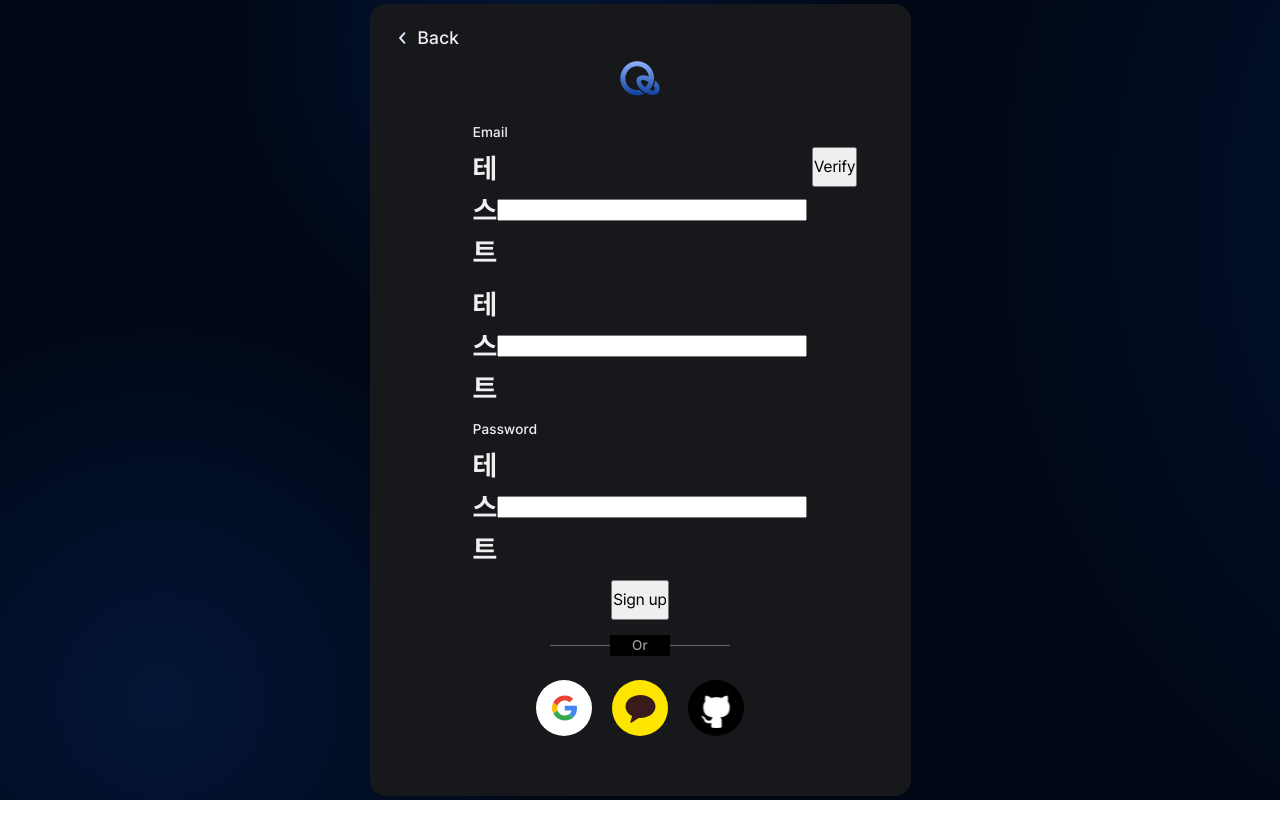
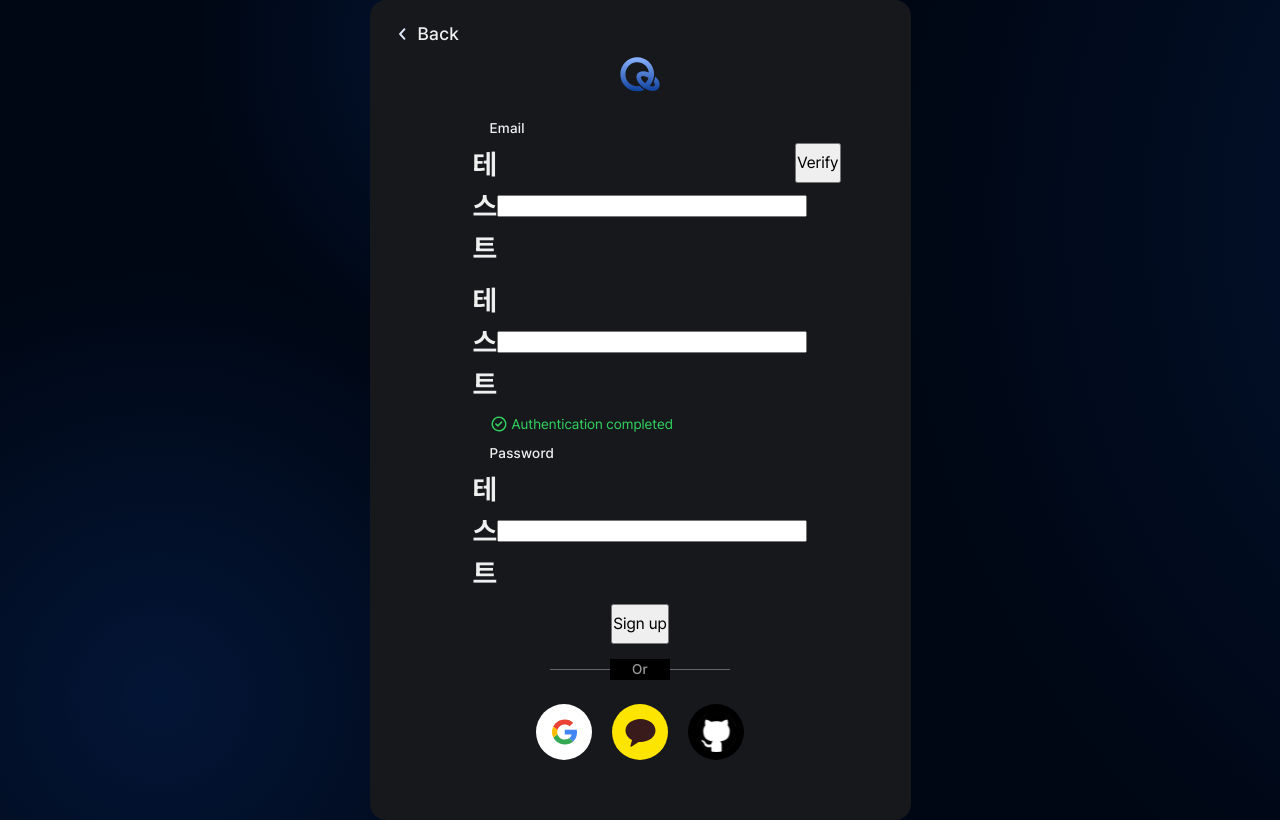
Before and after one commit to QASTUDIODEV/WEB_QASTUDIO, a React (Vite) app: page /signup in a window 1280 px wide. Built offline with nearby package versions, Linux system fonts and the light colour scheme.

Commit message:
feat: validationMessage 추가, hover시 backdrop, icon 추가

```diff
--- /dev/null
+++ b/src/components/auth/validationMessage/validationMessage.style.ts
@@ -0,0 +1,21 @@
+import styled from 'styled-components';
+
+const Container = styled.div`
+  display: flex;
+  ${({ theme }) => theme.align.row_space_between}
+  img {
+    width: 18px;
+    height: 18px;
+  }
+  gap: 4px;
+`;
+
+const TrueMessage = styled.div`
+  color: ${({ theme }) => theme.colors.success.success_500};
+  font-size: 14px;
+`;
+const ErrorMessage = styled.div`
+  color: ${({ theme }) => theme.colors.error.error_400};
+  font-size: 14px;
+`;
+export { Container, ErrorMessage, TrueMessage };
--- /dev/null
+++ b/src/components/auth/validationMessage/validationMessage.tsx
@@ -0,0 +1,26 @@
+import * as S from '@/components/auth/validationMessage/validationMessage.style';
+
+import Valid from '@/image/valid.svg';
+import Wrong from '@/image/wrong.svg';
+
+type TValidationMessage = {
+  message: string;
+  isError: boolean;
+};
+export default function ValidataionMessage({ message, isError }: TValidationMessage) {
+  return (
+    <>
+      {isError ? (
+        <S.Container>
+          <img src={Wrong} />
+          <S.ErrorMessage>{message}</S.ErrorMessage>
+        </S.Container>
+      ) : (
+        <S.Container>
+          <img src={Valid} />
+          <S.TrueMessage>{message}</S.TrueMessage>
+        </S.Container>
+      )}
+    </>
+  );
+}
--- a/src/pages/login/login.style.ts
+++ b/src/pages/login/login.style.ts
@@ -29,6 +29,7 @@ const Description = styled.div`
 const Form = styled.form`
   gap: 10px;
   ${({ theme }) => theme.align.column_center};
+  position: relative;
 
   span {
     ${({ theme }) => theme.text.medium_14};
@@ -60,4 +61,11 @@ const Wrapper = styled.div`
   flex-direction: column;
   gap: 4px;
 `;
-export { Button, Buttons, Container, Container2, Description, Form, Texts, Title, Wrapper };
+
+const MessageWrapper = styled.div`
+  display: flex;
+  position: absolute;
+  top: 2px;
+  right: 0;
+`;
+export { Button, Buttons, Container, Container2, Description, Form, MessageWrapper, Texts, Title, Wrapper };
--- a/src/pages/login/login.tsx
+++ b/src/pages/login/login.tsx
@@ -2,6 +2,7 @@ import { useNavigate } from 'react-router-dom';
 
 import OrDivider from '@/components/auth/orDivider/orDivider';
 import SocialLogo from '@/components/auth/socialLogo/socialLogo';
+import ValidataionMessage from '@/components/auth/validationMessage/validationMessage';
 import Input from '@/components/common/input/input.tsx';
 
 import Logo from '@/image/logo.svg';
@@ -19,6 +20,9 @@ export default function LoginPage() {
           <S.Description>Login and enjoy QASTUDIO more.</S.Description>
         </S.Texts>
         <S.Form>
+          <S.MessageWrapper>
+            <ValidataionMessage isError={true} message={`Something's wrong`} />
+          </S.MessageWrapper>
           <S.Wrapper>
             <span>Email</span>
             <Input />
--- a/src/pages/signup/signup.style.ts
+++ b/src/pages/signup/signup.style.ts
@@ -15,9 +15,11 @@ const Container = styled.div`
 const Form = styled.form`
   width: 301px;
   gap: 10px;
+  position: relative;
   ${({ theme }) => theme.align.column_center};
   span {
     ${({ theme }) => theme.text.medium_14};
+    width: 100%;
   }
   button {
     height: 40px;
@@ -57,11 +59,47 @@ const ProfileEditBtn = styled.button`
   top: 144px;
   left: 144px;
   border: none;
+  z-index: 2;
 `;
+
 const Wrapper = styled.div`
   display: flex;
   flex-direction: column;
   gap: 4px;
   position: relative;
+  width: 100%;
 `;
-export { BackButton, Container, Form, ProfileEditBtn, ProfileImg, Wrapper };
+
+const Backdrop = styled.div`
+  position: absolute;
+  opacity: 0;
+  width: 100%;
+  height: 100%;
+  top: 0;
+  border-radius: 100%;
+  z-index: 1;
+  &:hover {
+    opacity: 100%;
+    display: flex;
+    background-color: rgba(0, 0, 0, 0.2);
+    justify-content: center;
+    align-items: center;
+  }
+  img {
+    width: 64px;
+    height: 64px;
+  }
+`;
+
+const MessageWrapper = styled.div`
+  width: 100%;
+  display: flex;
+`;
+
+const MessageWrapper2 = styled.div`
+  display: flex;
+  position: absolute;
+  top: 2px;
+  right: 0;
+`;
+export { BackButton, Backdrop, Container, Form, MessageWrapper, MessageWrapper2, ProfileEditBtn, ProfileImg, Wrapper };
--- a/src/pages/signup/signup.tsx
+++ b/src/pages/signup/signup.tsx
@@ -2,6 +2,7 @@ import { useState } from 'react';
 
 import OrDivider from '@/components/auth/orDivider/orDivider';
 import SocialLogo from '@/components/auth/socialLogo/socialLogo';
+import ValidataionMessage from '@/components/auth/validationMessage/validationMessage';
 import Input from '@/components/common/input/input.tsx';
 import Profile from '@/components/common/profile/profile';
 
@@ -30,6 +31,9 @@ export default function SignupPage() {
             <S.Wrapper>
               <Input />
             </S.Wrapper>
+            <S.MessageWrapper>
+              <ValidataionMessage message="Authentication completed" isError={false} />
+            </S.MessageWrapper>
 
             <S.Wrapper>
               <span>Password</span>
@@ -54,6 +58,9 @@ export default function SignupPage() {
             <S.ProfileEditBtn>
               <img src={ProfileEdit} />
             </S.ProfileEditBtn>
+            <S.Backdrop>
+              <img src={ProfileEdit} />
+            </S.Backdrop>
           </S.ProfileImg>
 
           <S.Form>
@@ -61,6 +68,9 @@ export default function SignupPage() {
             <Input />
             {/* 임시 버튼 */}
             <button onClick={() => setStep(1)}>Sign up</button>
+            <S.MessageWrapper2>
+              <ValidataionMessage message="Authentication completed" isError={false} />
+            </S.MessageWrapper2>
           </S.Form>
 
           <S.BackButton>
```
Also changed, not shown: src/image/valid.svg (added), src/image/wrong.svg (added).
